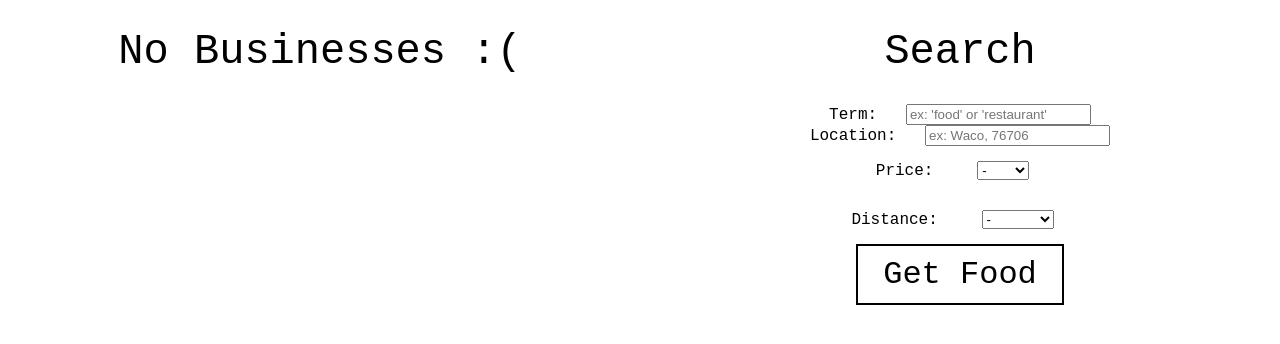
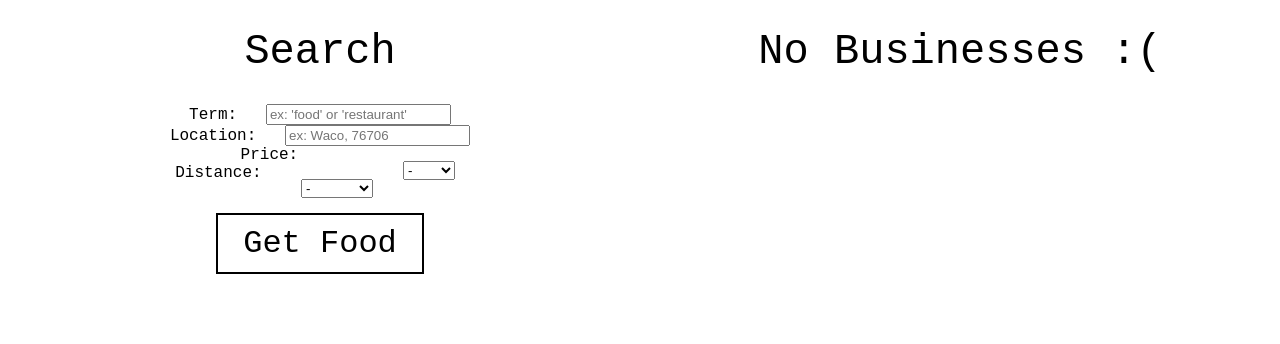
Before and after one commit to Clint-Masters/For-Fun-Apps, a React (Create React App) app in the folder client/: page / in a window 1280 px wide. Shown: the top 344 px of the page. Built offline with nearby package versions, Linux system fonts and the light colour scheme.

Commit message:
Added google analytics

```diff
--- a/client/package.json
+++ b/client/package.json
@@ -7,6 +7,7 @@
     "axios": "^0.18.0",
     "react": "^16.8.6",
     "react-dom": "^16.8.6",
+    "react-ga": "^2.5.7",
     "react-router-dom": "^5.0.0",
     "react-scripts": "3.0.0"
   },
--- a/client/public/index.html
+++ b/client/public/index.html
@@ -2,37 +2,14 @@
 <html lang="en">
   <head>
     <meta charset="utf-8" />
-    <link rel="shortcut icon" href="%PUBLIC_URL%/favicon.ico" />
     <meta name="viewport" content="width=device-width, initial-scale=1" />
     <meta name="theme-color" content="#000000" />
-    <!--
-      manifest.json provides metadata used when your web app is installed on a
-      user's mobile device or desktop. See https://developers.google.com/web/fundamentals/web-app-manifest/
-    -->
     <link rel="manifest" href="%PUBLIC_URL%/manifest.json" />
-    <!--
-      Notice the use of %PUBLIC_URL% in the tags above.
-      It will be replaced with the URL of the `public` folder during the build.
-      Only files inside the `public` folder can be referenced from the HTML.
 
-      Unlike "/favicon.ico" or "favicon.ico", "%PUBLIC_URL%/favicon.ico" will
-      work correctly both with client-side routing and a non-root public URL.
-      Learn how to configure a non-root public URL by running `npm run build`.
-    -->
     <title>Clint Masters</title>
   </head>
   <body>
     <noscript>You need to enable JavaScript to run this app.</noscript>
     <div id="root"></div>
-    <!--
-      This HTML file is a template.
-      If you open it directly in the browser, you will see an empty page.
-
-      You can add webfonts, meta tags, or analytics to this file.
-      The build step will place the bundled scripts into the <body> tag.
-
-      To begin the development, run `npm start` or `yarn start`.
-      To create a production bundle, use `npm run build` or `yarn build`.
-    -->
   </body>
 </html>
--- a/client/src/App.css
+++ b/client/src/App.css
@@ -1,6 +1,7 @@
 .App {
   text-align: center;
   font-family: "Courier New", monospace;
+  width: 100%;
 }
 
 h1 {
@@ -44,5 +45,6 @@ h1 {
 }
 
 .rightCol > input, select {
+  float: right;
   margin: 15px;
 }
--- a/client/src/App.js
+++ b/client/src/App.js
@@ -2,6 +2,9 @@ import React, { Component } from 'react';
 import './App.css';
 import { BrowserRouter as Router, Route } from 'react-router-dom';
 import Home from './Components/Home';
+import ReactGA from 'react-ga';
+ReactGA.initialize('UA-139556221-2');
+ReactGA.pageview('/Home');
 
 class App extends Component {
   render() {
--- a/client/src/Components/Home.js
+++ b/client/src/Components/Home.js
@@ -70,25 +70,6 @@ class Home extends Component {
 
     return (
       <div className="App">
-        <div className="leftCol">
-          {businesses.length ? (
-            <div>
-              <h1>Businesses</h1>
-              <ul className="businesses">
-                {businesses.map((business, index) => (
-                  <li key={business.id}>{business.name}</li>
-                ))}
-              </ul>
-              <button className="more" onClick={this.getFood}>
-                Get Food
-              </button>
-            </div>
-          ) : (
-            <div>
-              <h1>No Businesses :(</h1>
-            </div>
-          )}
-        </div>
         <div className="rightCol">
           <div>
             <h1>Search</h1>
@@ -107,6 +88,22 @@ class Home extends Component {
             </button>
           </div>
         </div>
+        <div className="leftCol">
+          {businesses.length ? (
+            <div>
+              <h1>Businesses</h1>
+              <ul className="businesses">
+                {businesses.map((business, index) => (
+                  <li key={business.id}>{business.name}</li>
+                ))}
+              </ul>
+            </div>
+          ) : (
+            <div>
+              <h1>No Businesses :(</h1>
+            </div>
+          )}
+        </div>
       </div>
     );
   }
```
Also changed, not shown: 1 other file (tests, documents, lock files or other folders).
